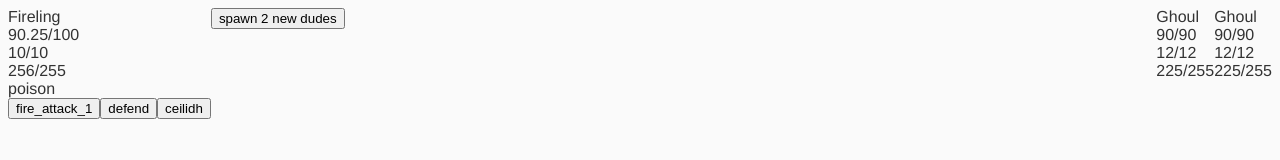
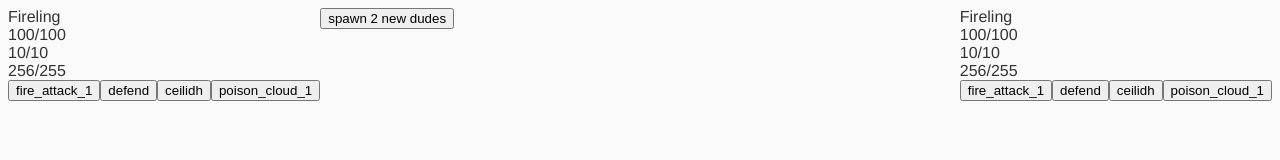
Before and after one commit to danielstern/dungeonjs, a website: page app/index.html in a window 1280 px wide. Drawn offline with nearby package versions, Linux system fonts and the light colour scheme; files that its build step writes are made by us from their sources.

Commit message:
workin good

```diff
--- a/app/entity.html
+++ b/app/entity.html
@@ -25,6 +25,6 @@
   	berserk
   </div>
 
-  <button ng-if='entity.atb > 250' ng-click=entity.action(action,getTargets(entity)[0]) ng-repeat='action in entity.actions'>
+  <button ng-if='entity.atb > 250' ng-click=battle.action(entity,action) ng-repeat='action in entity.actions'>
   	{{action}}
   </button>
--- a/app/scripts/characters.js
+++ b/app/scripts/characters.js
@@ -15,59 +15,23 @@ var chars = {
 		damage2x:['water'],
 		damage50:['fire'],
 		damage0:[],
-		actions: ['fire_attack_1','defend','ceilidh'],
-	},
-	'Ghoul':{
-		name:'Ghoul',
-		max_hp:90,
-		max_mp:12,
-		ap:0,
-		atb:0,
-		attack:2,
-		defense:1,
-		resist:2,
-		evasion:3,
-		speed:3,
-		properties:['magical','undead'],
-		ai:'01',
-		team:0,
-		damage2x:['light'],
-		damage50:[''],
-		damage0:['dark'],
-		immune:['petrify'],
-		actions: ['defend'],
+		actions: ['fire_attack_1','defend','ceilidh','poison_cloud_1'],
 	}
 }
 
-var ai = {
-	'00':function(field,turn){
+dungeon.ai('00',function(field,turn){
 	var team = this.team;
 	if (Math.random() < 0.2) {
 		return {
 			action:'ceilidh',
-				target:field.filter(function(a){return a.team != team})[0]
+			targets:field.filter(function(a){return a.team != team})
 		};
 	}
 	return {
 		action:Math.random() > 0.5 ? 'fire_attack_1' : 'defend',
-			target:field.filter(function(a){return a.team != team})[0]
+		targets:field.filter(function(a){return a.team != team})
 	};
-	},
-	'01':function(field,turn){
-		// debugger;
-		var team = this.team;
-		if (Math.random() < 0.3) {
-			return {
-				action:'poison_cloud_1',
-				target:field.filter(dungeon.filters.differentTeam(team))
-			};
-		}
-		return {
-			action:Math.random() > 0.5 ? 'special_attack_1' : 'defend',
-			target:field.filter(dungeon.filters.differentTeam(team))[0]
-		};
-	}
-}
+})
 
 dungeon.action("fire_attack_1",function(target){
 
@@ -90,6 +54,10 @@ dungeon.action("fire_attack_1",function(target){
 
 	dungeon.meta.event("Fire Attack",{attacker:this,target:target,element:element,hit:hit,damage:damage});
 })
+.targeting("fire_attack_1",function(actor){
+	return dungeon.filters.differentTeam(actor.team)
+})
+
 .action("special_attack_1",function(target){
 
 	var damage = this.special + 4,
@@ -103,6 +71,10 @@ dungeon.action("fire_attack_1",function(target){
 
 	dungeon.meta.event("Special Attack",{attacker:this,target:target,hit:hit,damage:damage});
 })
+.targeting("special_attack_1",function(actor){
+	return dungeon.filters.differentTeam(actor.team)
+})
+
 .action("poison_cloud_1",function(targets){
 		var entity = this;
 		targets.forEach(function(target){
@@ -116,14 +88,10 @@ dungeon.action("fire_attack_1",function(target){
 		})
 
 	})
-.action("evil_laugh",function(target){
-		var hit = Math.random() < 0.3;
-		if (hit) {
-			target.takeStatus('fear');
-		}
+.targeting("poison_cloud_1",function(actor){
+	return dungeon.filters.differentTeam(actor.team)
+})
 
-		dungeon.meta.event("Evil Laugh",{attacker:this,target:target,hit:hit});
-	})
 .action("ceilidh",function(target){
 		var hit = Math.random() < 0.3;
 		if (hit) {
@@ -157,9 +125,10 @@ dungeon.action("fire_attack_1",function(target){
 
 	dungeon.meta.event("Defend",{attacker:this});
 })
-.action("petrified",function(){
-	console.log("Petrified:",this.name);
+.targeting("defend",function(actor){
+	return function(){};
 })
+
 .action("berserk_attack",function(target){
 	if (target instanceof Array) {
 		target = target[0];
--- a/app/scripts/dungeon.js
+++ b/app/scripts/dungeon.js
@@ -28,21 +28,38 @@ var dungeon = {
 					if (actor.dead) return;
 					actor.step();
 					if(actor.atb>=255 && actor.auto){
-						var move = ai[actor.ai].bind(actor)(actors);
-						if (move.target && move.target.dead) {
-							return;
-						};
+						// var move = ai[actor.ai].bind(actor)(actors);
+						// if (move.target && move.target.dead) {
+						// 	return;
+						// };
 
-						if (actors.filter(dungeon.filters.differentTeam(actor.team)).filter(dungeon.filters.notDead)[0]) {
-							actor.action(move.action,move.target)
-						};
+						// if (actors.filter(dungeon.filters.differentTeam(actor.team)).filter(dungeon.filters.notDead)[0]) {
+						// 	actor.action(move.action,move.target)
+						// };
 					}
 				})
     		},
     		getTargets:function(actor,action){
-    			return actors.filter(differentTeam(actor.team))
-    		}
+                var targeting = dungeon.targetings[action];
+    			return actors.filter(targeting(actor));
+    		},
+            action:function(entity,action,target){
+                if (!target){
+                    target = this.getTargets(entity,action);
+                }
+                entity.action(action,target);
+            }
     	}
+    },
+    targetings:{},
+    targeting: function(name, targeting) {
+        this.targetings[name] = targeting;
+        return this;
+    },
+    ais:{},
+    ai: function(name, ai) {
+        this.ais[name] = ai;
+        return this;
     },
     calculate: {
         physicalDamage: function(target, damage) {
@@ -124,9 +141,9 @@ var dungeon = {
             damage0: [],
             properties: [],
             actions: ['defend'],
-            action: function(name, target) {
+            action: function(name, targets) {
                 var action = dungeon.actions[name];
-                var stats = this;
+                var entity = this;
 
                 for (var k in this.status) {
                     if (this.status[k]) {
@@ -139,9 +156,12 @@ var dungeon = {
                 dungeon.meta.event("action", {
                     actor: this,
                     name: name,
-                    target: target
+                    targets: targets
                 });
-                action.bind(this)(target);
+
+                targets.forEach(function(target){
+                    action.bind(entity)(target);
+                })
                 this.atb = 0;
 
             },
--- a/app/scripts/main.js
+++ b/app/scripts/main.js
@@ -2,25 +2,17 @@ angular.module('demo',[])
 .run(function($rootScope,$interval){
 	$rootScope.spawn = function(){
 		var dude1 = dungeon.entity(chars.Fireling),
-			dude2 = dungeon.entity(chars.Ghoul),
-			dude3 = dungeon.entity(chars.Ghoul);
+			dude2 = dungeon.entity(chars.Fireling);
 
 			dude2.team = 1;
-			dude3.team = 1;
+			dude2.auto = true;
 
-			dude2.auto = true;
-			dude3.auto = true;
-
-			$rootScope.dudes = [dude1,dude2,dude3]
+			$rootScope.dudes = [dude1,dude2]
 			$rootScope.battle = dungeon.battle($rootScope.dudes)
 
 	}
 
 	$rootScope.spawn();
-
-	$rootScope.getTargets = function(actor,action){
-		return $rootScope.battle.getTargets(actor,action);
-	}
 
 	$interval(function(){
 		$rootScope. battle.step()
```
Lines whose indentation alone changed are shown as unchanged.
